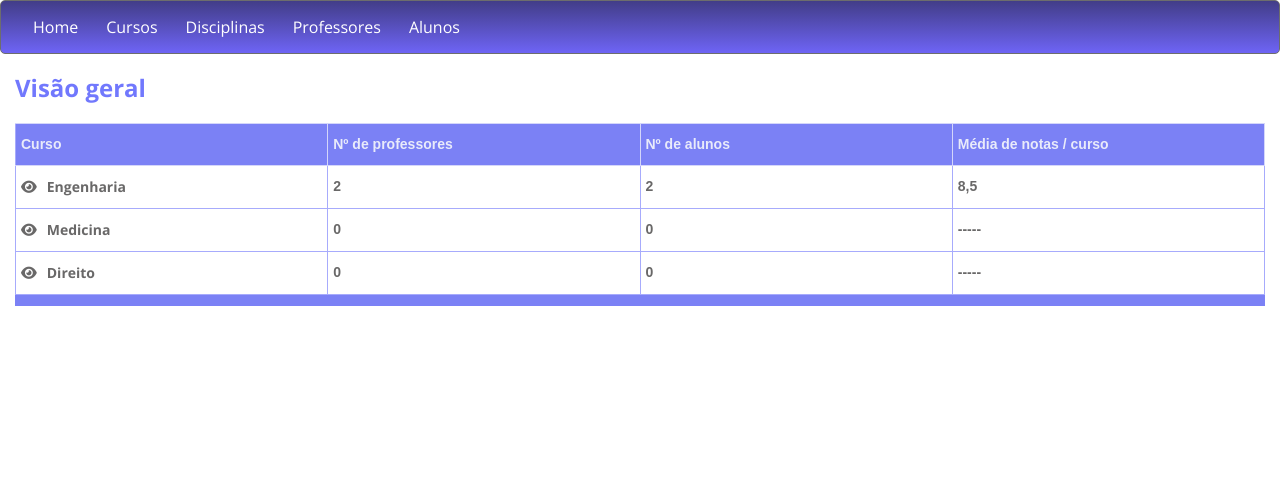
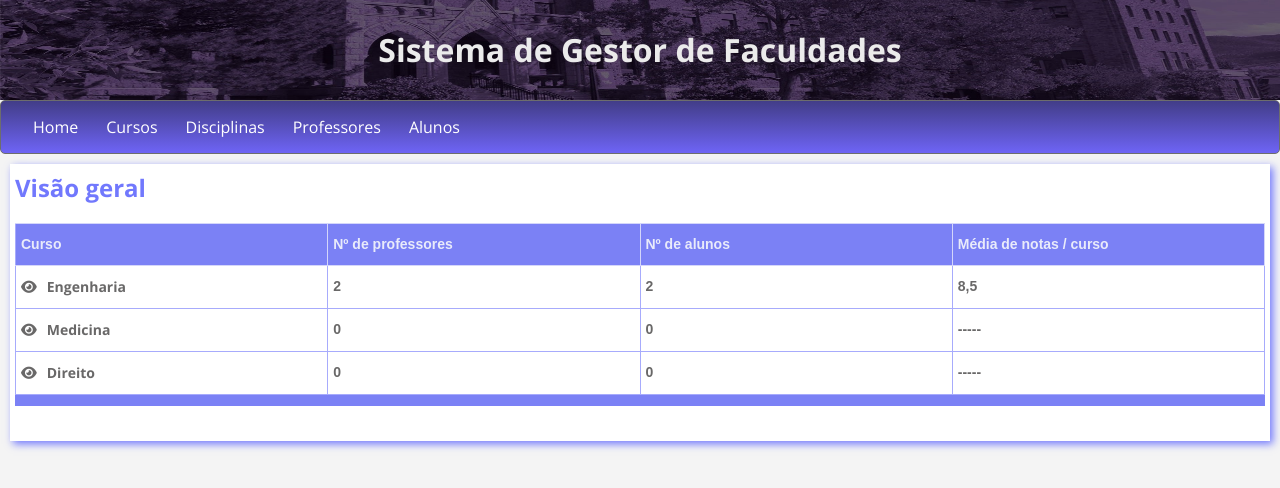
Before and after one commit to JoseNascimento16/GestorFACULDADES, a Django app: page / in a window 1280 px wide. Shown: the top 488 px of the page. Run offline with Django 4.2, Linux system fonts and the light colour scheme; data comes from the database, SQL or seed files in the repository; both versions use the stored data as it was after the commit; some libraries are stand-ins or nearby versions.

Commit message:
Finalizando estilização

```diff
--- a/static_dir/css/corpo.css
+++ b/static_dir/css/corpo.css
@@ -1,9 +1,13 @@
 .corpo-box {
-    margin: 15px;
+    margin: 10px;
+    padding: 5px;
+    background-color: rgb(255, 255, 255);
+    box-shadow: 3px 3px 8px 0px #7178fd;
 }
 
 .titulo-1 {
     color: #7178fd;
+    margin-top: 5px;
 }
 
 .titulo-2 {
--- /dev/null
+++ b/static_dir/css/header.css
@@ -0,0 +1,42 @@
+.div-header-img{
+    display: flex;
+  }
+
+  .header-img{
+    width: 100%;
+    display: flex;
+    position: absolute;
+    height: 100px;
+    top: 0px;
+  }
+
+  .classe-div-header{
+    width: 100%;
+    display: flex;
+    flex-direction: row;
+    padding: 31px;
+    position: relative;
+    color: rgb(235, 235, 235);
+    justify-content: center;
+  }
+
+      .classe-header1{
+        display: flex;
+        flex-direction: column;
+        justify-content: center;
+        margin: 0px;
+        /* flex: 1.3; */
+      }
+        .header1{
+          margin: 0;
+          text-align: center;
+          font-size: 32px;
+          font-weight: bold;
+        }
+
+        .header1-1{
+          margin: 0;
+          text-align: center;
+          font-size: 32px;
+          font-weight: bold;
+        }
--- a/static_dir/css/teste.css
+++ /dev/null
@@ -1,3 +0,0 @@
-.texto{
-    background-color: red;
-}
--- a/static_dir/site.css
+++ b/static_dir/site.css
@@ -11,10 +11,12 @@
 @import url(css/tabelas.css);
 @import url(css/modal.css);
 @import url(css/forms.css);
+@import url(css/header.css);
 
 body{
     margin: 0px;
     min-width: 368px;
+    background-color: rgba(221, 221, 221, 0.308);
   }
 
 * {
--- a/templates/base.html
+++ b/templates/base.html
@@ -42,6 +42,8 @@
 </head>
 <body>
 
+{% include 'partials/header.html' %}
+
 {% include 'partials/navbar.html' %}
 
 <div class="corpo-box">
--- /dev/null
+++ b/templates/partials/header.html
@@ -0,0 +1,10 @@
+{% load static %}
+<div class="div-header-img">
+    <img class="header-img" src="{% static 'img/zoom-purple-st-charles.jpg' %}" alt="">
+</div>
+
+<div class="classe-div-header">
+    <div class="classe-header1">
+        <h2 class="header1-1">  Sistema de Gestor de Faculdades  </h2>
+    </div>
+</div>
```
Also changed, not shown: db.sqlite3, static_dir/img/zoom-purple-st-charles.jpg (added).
